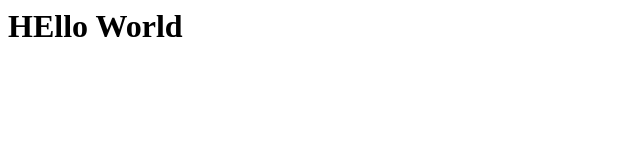
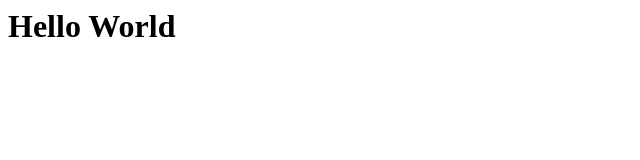
Before and after one commit to hgarg025/harshitgarg.me, a plain HTML site: page index.html in a window 1280 px wide. Shown: the whole page, without its empty margins (0-640 px from the left). Drawn offline with Linux system fonts and the light colour scheme.

Commit message:
Update index.html
Updated: Spelling

```diff
--- a/index.html
+++ b/index.html
@@ -1 +1 @@
-<h1>HEllo World</h1>
+<h1>Hello World</h1>
```
